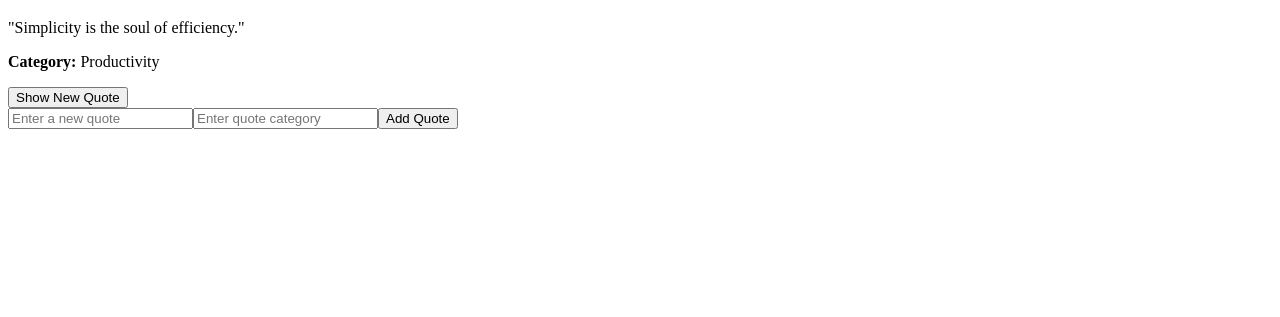
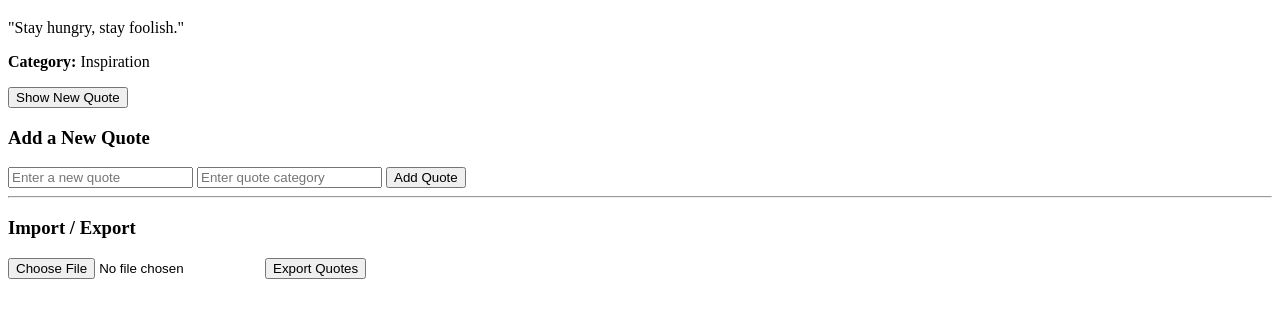
Before and after one commit to origboec/alx_fe_javascript, a plain HTML site: page dom-manipulation/index.html in a window 1280 px wide. Both pictures are taken after a click on the button "Show New Quote". Shown: the part 61-378 px from the top of the page. Drawn offline with Linux system fonts and the light colour scheme.

Commit message:
Task 1: Web Storage and JSON handling implemented

```diff
--- a/dom-manipulation/index.html
+++ b/dom-manipulation/index.html
@@ -3,12 +3,26 @@
 <head>
   <meta charset="UTF-8" />
   <meta name="viewport" content="width=device-width, initial-scale=1.0"/>
-  <title>Dynamic Quote Generator</title>
+  <title>Dynamic Quote Generator with Storage</title>
 </head>
 <body>
   <h1>Dynamic Quote Generator</h1>
+
   <div id="quoteDisplay"></div>
   <button id="newQuote">Show New Quote</button>
+
+  <div>
+    <h3>Add a New Quote</h3>
+    <input id="newQuoteText" type="text" placeholder="Enter a new quote" />
+    <input id="newQuoteCategory" type="text" placeholder="Enter quote category" />
+    <button onclick="addQuote()">Add Quote</button>
+  </div>
+
+  <hr />
+
+  <h3>Import / Export</h3>
+  <input type="file" id="importFile" accept=".json" onchange="importFromJsonFile(event)" />
+  <button onclick="exportToJsonFile()">Export Quotes</button>
 
   <script src="script.js"></script>
 </body>
--- a/dom-manipulation/script.js
+++ b/dom-manipulation/script.js
@@ -1,60 +1,102 @@
-// Initial quotes array
-const quotes = [
-  { text: "Believe in yourself!", category: "Motivation" },
-  { text: "Code is like humor. When you have to explain it, it’s bad.", category: "Programming" },
-  { text: "Simplicity is the soul of efficiency.", category: "Productivity" }
-];
+let quotes = [];
 
-// Function to show a random quote
+// Load quotes from localStorage on page load
+if (localStorage.getItem("quotes")) {
+  quotes = JSON.parse(localStorage.getItem("quotes"));
+} else {
+  // Default quotes if nothing in localStorage
+  quotes = [
+    { text: "Believe in yourself!", category: "Motivation" },
+    { text: "Stay hungry, stay foolish.", category: "Inspiration" }
+  ];
+  saveQuotes();
+}
+
+// Save quotes to localStorage
+function saveQuotes() {
+  localStorage.setItem("quotes", JSON.stringify(quotes));
+}
+
+// Show a random quote
 function showRandomQuote() {
-  const quoteDisplay = document.getElementById("quoteDisplay");
   const randomIndex = Math.floor(Math.random() * quotes.length);
   const quote = quotes[randomIndex];
-  quoteDisplay.innerHTML = `<p>"${quote.text}"</p><p><strong>Category:</strong> ${quote.category}</p>`;
+
+  document.getElementById("quoteDisplay").innerHTML = `
+    <p>"${quote.text}"</p>
+    <p><strong>Category:</strong> ${quote.category}</p>
+  `;
+
+  // Save last viewed quote to sessionStorage
+  sessionStorage.setItem("lastQuote", JSON.stringify(quote));
 }
 
-// Function to create the Add Quote form
-function createAddQuoteForm() {
-  const formContainer = document.createElement("div");
+// Add a new quote
+function addQuote() {
+  const textInput = document.getElementById("newQuoteText");
+  const categoryInput = document.getElementById("newQuoteCategory");
 
-  const inputQuote = document.createElement("input");
-  inputQuote.type = "text";
-  inputQuote.id = "newQuoteText";
-  inputQuote.placeholder = "Enter a new quote";
-  formContainer.appendChild(inputQuote);
+  const newText = textInput.value.trim();
+  const newCategory = categoryInput.value.trim();
 
-  const inputCategory = document.createElement("input");
-  inputCategory.type = "text";
-  inputCategory.id = "newQuoteCategory";
-  inputCategory.placeholder = "Enter quote category";
-  formContainer.appendChild(inputCategory);
+  if (newText && newCategory) {
+    quotes.push({ text: newText, category: newCategory });
+    saveQuotes();
+    alert("Quote added!");
 
-  const addButton = document.createElement("button");
-  addButton.textContent = "Add Quote";
-  addButton.onclick = addQuote;
-  formContainer.appendChild(addButton);
-
-  document.body.appendChild(formContainer);
-}
-
-// Function to add a new quote to the array and update display
-function addQuote() {
-  const quoteText = document.getElementById("newQuoteText").value.trim();
-  const quoteCategory = document.getElementById("newQuoteCategory").value.trim();
-
-  if (quoteText && quoteCategory) {
-    quotes.push({ text: quoteText, category: quoteCategory });
-    alert("Quote added successfully!");
-    document.getElementById("newQuoteText").value = "";
-    document.getElementById("newQuoteCategory").value = "";
+    textInput.value = "";
+    categoryInput.value = "";
   } else {
     alert("Please fill in both fields.");
   }
 }
 
-// Initialize event listeners and form on page load
-window.onload = () => {
-  showRandomQuote();
-  createAddQuoteForm();
-  document.getElementById("newQuote").addEventListener("click", showRandomQuote);
-};
+// Export quotes to JSON file
+function exportToJsonFile() {
+  const dataStr = JSON.stringify(quotes, null, 2);
+  const blob = new Blob([dataStr], { type: "application/json" });
+  const url = URL.createObjectURL(blob);
+
+  const a = document.createElement("a");
+  a.href = url;
+  a.download = "quotes.json";
+  a.click();
+
+  URL.revokeObjectURL(url);
+}
+
+// Import quotes from JSON file
+function importFromJsonFile(event) {
+  const file = event.target.files[0];
+  const reader = new FileReader();
+
+  reader.onload = function(e) {
+    try {
+      const importedQuotes = JSON.parse(e.target.result);
+
+      if (Array.isArray(importedQuotes)) {
+        quotes.push(...importedQuotes);
+        saveQuotes();
+        alert("Quotes imported successfully!");
+      } else {
+        alert("Invalid JSON format.");
+      }
+    } catch (err) {
+      alert("Error reading JSON file.");
+    }
+  };
+
+  reader.readAsText(file);
+}
+
+// Add event listener for "Show New Quote"
+document.getElementById("newQuote").addEventListener("click", showRandomQuote);
+
+// Optionally display the last viewed quote (from sessionStorage)
+if (sessionStorage.getItem("lastQuote")) {
+  const last = JSON.parse(sessionStorage.getItem("lastQuote"));
+  document.getElementById("quoteDisplay").innerHTML = `
+    <p>"${last.text}"</p>
+    <p><strong>Category:</strong> ${last.category}</p>
+  `;
+}
```
